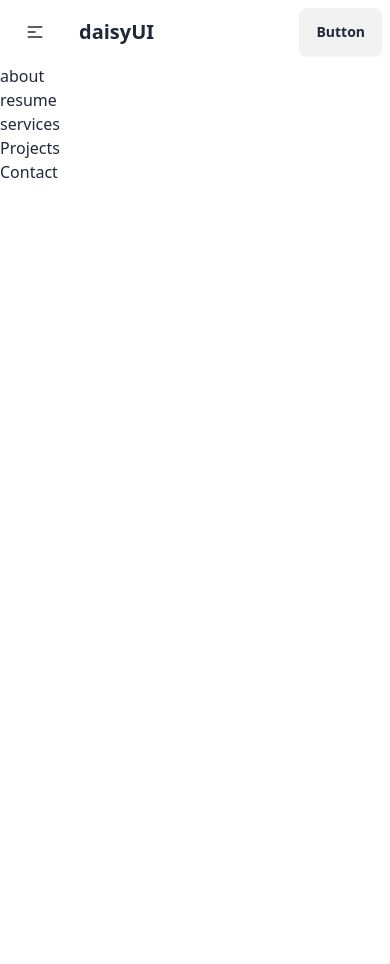
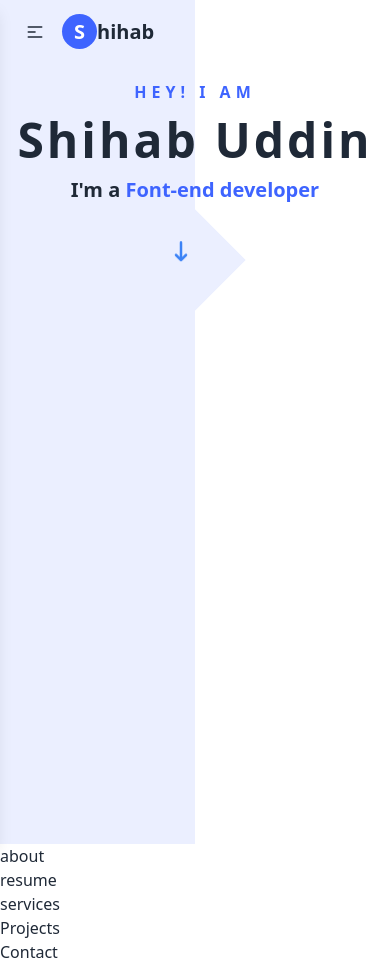
Before and after one commit to Shihabuddin9/portfolio, a React (Vite) app: page / in a window 390 px wide. Before the commit the page ends 844 px from the top, so only its background shows below. Built offline with nearby package versions, Linux system fonts and the light colour scheme.

Commit message:
add responsive for mobile app

```diff
--- a/package.json
+++ b/package.json
@@ -14,6 +14,7 @@
     "match-sorter": "^6.3.4",
     "react": "^18.2.0",
     "react-dom": "^18.2.0",
+    "react-icons": "^5.2.1",
     "react-router-dom": "^6.23.1",
     "sort-by": "^1.2.0"
   },
--- a/src/component/Pages/Home/Home.jsx
+++ b/src/component/Pages/Home/Home.jsx
@@ -1,4 +1,3 @@
-import Navbar from "../Navbar/Navbar";
 import Resume from '../Resume/Resume'
 import About from '../About/About'
 import Services from '../Services/Services'
@@ -9,7 +8,6 @@ import MainHome from '../MainHome/MainHome'
 const Home = () => {
     return (
         <div>
-            <Navbar></Navbar>
             <MainHome></MainHome>
             <About></About>
             <Resume></Resume>
--- /dev/null
+++ b/src/component/Pages/MainHome/MainHome.css
@@ -0,0 +1,52 @@
+.bg-color-first {
+    background-color: #EBEFFF;
+}
+
+.bg-color-second {
+    background-color: #FFFFFF;
+}
+
+.letter-space {
+    letter-spacing: 5px;
+}
+
+.name-letter-space {
+    letter-spacing: 3px;
+}
+
+.square-text-color {
+    color: #EBEFFF;
+}
+
+
+@keyframes move-up-down {
+
+    0%,
+    100% {
+        transform: translateY(-1.5rem);
+    }
+
+    50% {
+        transform: translateY(0);
+    }
+}
+
+.animate-move-up-down {
+    animation: move-up-down 2s infinite;
+}
+
+.left-arrow {
+    left: 14.45rem;
+}
+
+@media only screen and (max-width: 425px) {
+    .left-arrow {
+        left: 9.60rem;
+    }
+}
+
+@media only screen and (max-width: 320px) {
+    .left-arrow {
+        left: 9.26rem;
+    }
+}
--- a/src/component/Pages/MainHome/MainHome.jsx
+++ b/src/component/Pages/MainHome/MainHome.jsx
@@ -1,9 +1,31 @@
+import Navbar from '../Navbar/Navbar';
+import './MainHome.css'
+import { FaArrowDownLong, FaSquareFull } from "react-icons/fa6";
 
 const MainHome = () => {
     return (
-        <div>
-            <div></div>
-            <div></div>
+        <div className='relative'>
+            <div className='min-h-screen flex'>
+                <div className='bg-color-first h-screen w-1/2'></div>
+                <div className='bg-color-second h-screen w-1/2'></div>
+            </div>
+            <div className='absolute top-0 w-full'>
+                <Navbar></Navbar>
+            </div>
+            <div className='flex justify-center items-center'>
+                <div className='absolute lg:top-1/3 md:top-32 top-20 text-center'>
+                    <>
+                        <h4 className='font-bold letter-space common-text-color'>HEY! I AM</h4>
+                        <h4 className='font-bold md:text-7xl text-5xl name-letter-space my-3'>Shihab Uddin</h4>
+                        <h5 className='font-bold md:text-2xl text-xl'>I&apos;m a <span className='common-text-color'>Font-end developer</span></h5>
+
+                        <div className="relative">
+                            <FaSquareFull className="fas fa-square-full text-7xl rotate-45 text-center inline-block mt-5 square-text-color z-0" />
+                            <FaArrowDownLong className="fas fa-arrow-down-long text-xl text-blue-500 absolute top-14 left-arrow transform -translate-x-1/2 animate-move-up-down z-10" />
+                        </div>
+                    </>
+                </div>
+            </div>
         </div>
     );
 };
--- /dev/null
+++ b/src/component/Pages/Navbar/Navbar.css
@@ -0,0 +1,6 @@
+.navbar-style {
+    display: flex;
+    align-items: center;
+    padding: var(--navbar-padding, 0.5rem);
+    min-height: 4rem;
+}
--- a/src/component/Pages/Navbar/Navbar.jsx
+++ b/src/component/Pages/Navbar/Navbar.jsx
@@ -1,35 +1,46 @@
 import { NavLink } from "react-router-dom";
+import './Navbar.css'
+import { useState } from "react";
 
 const Navbar = () => {
+    const [isOpen, setIsOpen] = useState(false)
     const links = <>
         <li><NavLink to="/">Home</NavLink></li>
-        <li><NavLink to="/about">About</NavLink></li>
+        <li className=""><NavLink to="/about">About</NavLink></li>
         <li><NavLink to="/resume">Resume</NavLink></li>
         <li><NavLink to="/services">Services</NavLink></li>
         <li><NavLink to="/projects">Projects</NavLink></li>
         <li><NavLink to="/contact">Contact</NavLink></li>
     </>
+
+
+    const toggleMenu = () => {
+        setIsOpen(!isOpen);
+    };
     return (
         <div>
-            <div className="navbar bg-base-100">
-                <div className="navbar-start">
+            <div className="navbar-style xl:mx-20 lg:mx-10">
+                <div className="navbar-start flex justify-arounds items-center">
                     <div className="dropdown">
-                        <div tabIndex={0} role="button" className="btn btn-ghost lg:hidden">
-                            <svg xmlns="http://www.w3.org/2000/svg" className="h-5 w-5" fill="none" viewBox="0 0 24 24" stroke="currentColor"><path strokeLinecap="round" strokeLinejoin="round" strokeWidth="2" d="M4 6h16M4 12h8m-8 6h16" /></svg>
+                        <div onClick={toggleMenu} tabIndex={0} role="button" className="btn btn-ghost lg:hidden">
+                            <svg xmlns="http://www.w3.org/2000/svg" className="h-5 w-5" fill="none" viewBox="0 0 24 24" stroke="currentColor">
+                                <path strokeLinecap="round" strokeLinejoin="round" strokeWidth="2" d="M4 6h16M4 12h8m-8 6h16" />
+                            </svg>
                         </div>
-                        <ul tabIndex={0} className="menu menu-sm dropdown-content mt-3 z-[1] p-2 shadow bg-base-100 rounded-box w-52">
-                            {links}
-                        </ul>
+
+                        <div className={`fixed left-0 top-0 z-30 flex h-screen w-full bg-white shadow-lg transition-transform duration-500 ease-in-out ${isOpen ? 'translate-x-0' : '-translate-x-full'}`}>
+                            <ul onClick={toggleMenu} tabIndex={0} className="menu menu-sm dropdown-content mt-10 ml-5 z-[1] p-2">
+                                {links}
+                            </ul>
+                            <button onClick={toggleMenu} className="top-5 text-3xl absolute right-10">X</button>
+                        </div>
                     </div>
-                    <a className="btn btn-ghost text-xl">daisyUI</a>
+                    <h1 className="text-xl font-extrabold"><span className="common-bg-color px-3 py-1 rounded-full text-white">S</span><span>hihab</span></h1>
                 </div>
                 <div className="navbar-center hidden lg:flex">
-                    <ul className="menu menu-horizontal px-1">
+                    <ul className="menu menu-horizontal px-1 xl:space-x-16 lg:space-x-10 font-medium">
                         {links}
                     </ul>
-                </div>
-                <div className="navbar-end">
-                    <a className="btn">Button</a>
                 </div>
             </div>
         </div>
--- a/src/index.css
+++ b/src/index.css
@@ -1,3 +1,11 @@
 @tailwind base;
 @tailwind components;
 @tailwind utilities;
+
+.common-text-color {
+    color: #3E64FF;
+}
+
+.common-bg-color {
+    background-color: #3E64FF;
+}
```
Also changed, not shown: 1 other file (tests, documents, lock files or other folders).
